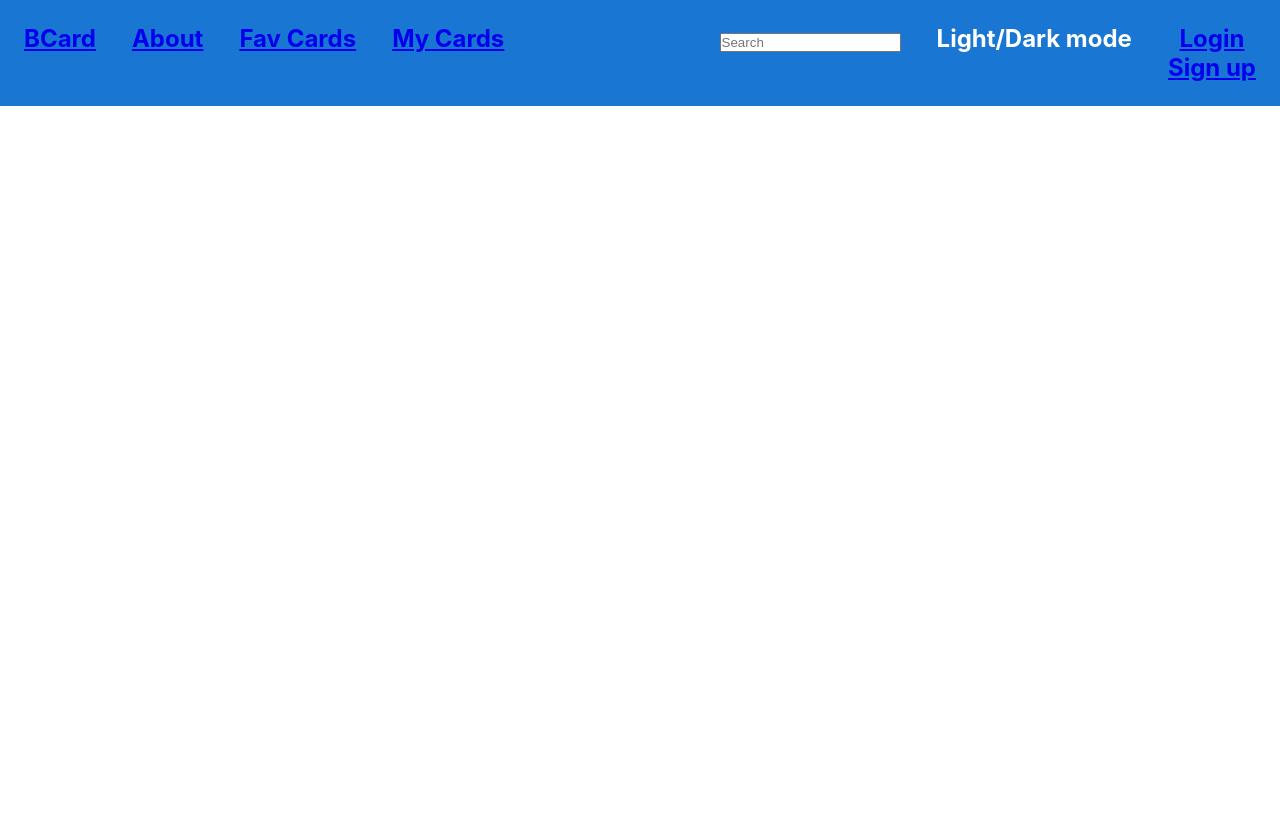
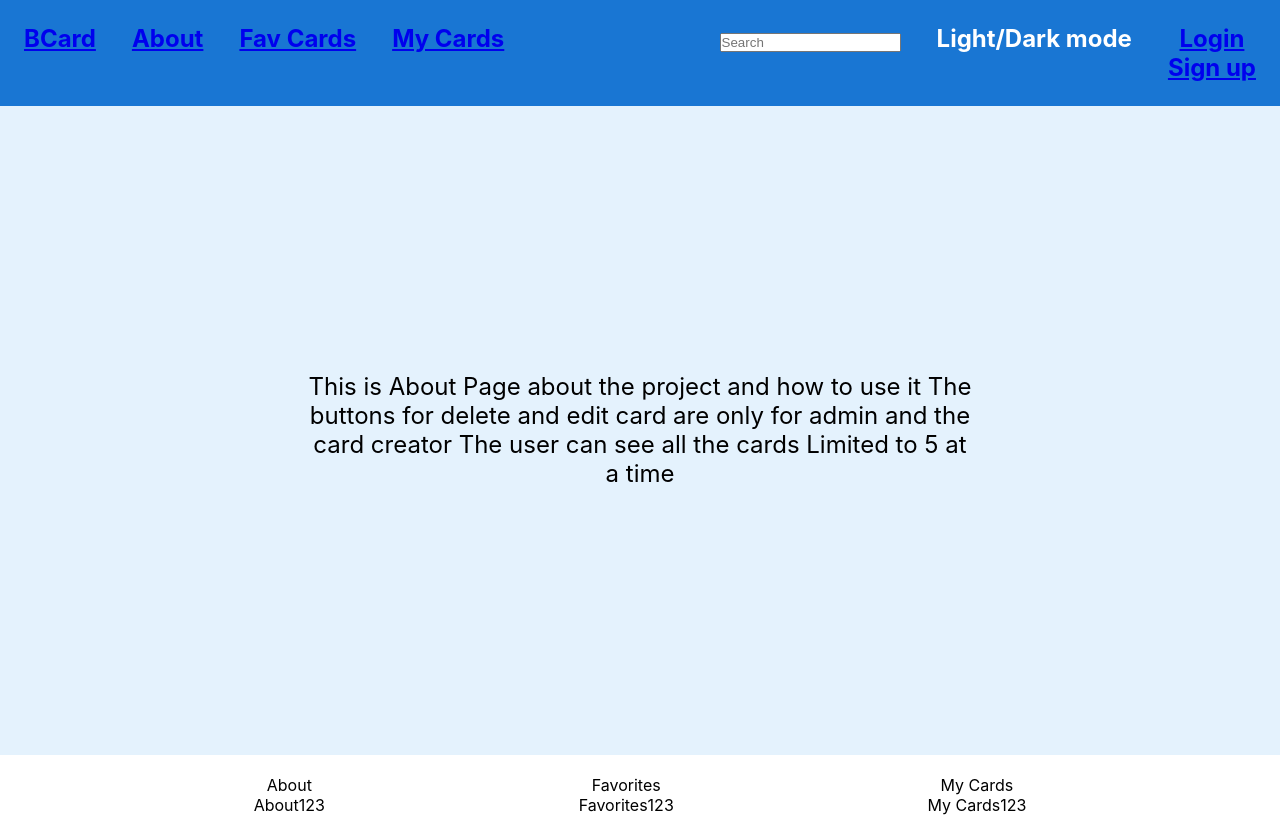
Before and after one commit to Fwaax/Front-End-Final-Project, a React (Create React App) app: page /about in a window 1280 px wide. Built offline with nearby package versions, Linux system fonts and the light colour scheme.

Commit message:
Fixed CSS issues and AboutPage

```diff
--- a/src/App.js
+++ b/src/App.js
@@ -17,6 +17,7 @@ import {
   QueryClient,
   QueryClientProvider,
 } from '@tanstack/react-query'
+import AboutPage from './Pages/AboutPage';
 
 
 function App() {
@@ -75,6 +76,7 @@ function App() {
 
           <Routes>
             <Route path="/signup" element={<SignUp />} />
+            <Route path="/about" element={<AboutPage />} />
             <Route path="/login" element={<Login setIsLoged={setIsLoged} isLoged={isLoged} />} />
             <Route path="/" element={<Body />} />
             <Route path="/mycards" element={<MyCardPage />} />
@@ -82,6 +84,8 @@ function App() {
             <Route path="/favorite" element={<MyFavCardPage />} />
           </Routes>
         </BrowserRouter>
+
+        <Footer />
       </div>
     </QueryClientProvider>
   );
--- a/src/Components/Body/Body.jsx
+++ b/src/Components/Body/Body.jsx
@@ -73,7 +73,6 @@ const Body = () => {
 
 
             </div>
-            <Footer />
         </div>
     )
 }
--- a/src/Components/Body/Bodyjsx.css
+++ b/src/Components/Body/Bodyjsx.css
@@ -5,12 +5,13 @@
     background-color: #e4f2fd;
     row-gap: 2em;
     width: 100vw;
+    height: 100vh;
 }
 
 .containerCards {
     display: flex;
     flex-direction: column;
-    width: 55vw;
+    width: 58vw;
     gap: 1em;
 }
 
--- a/src/Components/Cards/Card.css
+++ b/src/Components/Cards/Card.css
@@ -8,6 +8,7 @@
     height: 400px;
     /* align-items: center; */
     justify-content: space-between;
+    margin-bottom: 1em;
 }
 
 .cardTop {
--- a/src/Components/Cards/Card.jsx
+++ b/src/Components/Cards/Card.jsx
@@ -41,8 +41,12 @@ const Card = ({ card, refetch }) => {
     }
 
     async function handleDelete() {
-        const token = userToken.token;
-        const apiResponse = await axios.delete(`https://monkfish-app-z9uza.ondigitalocean.app/bcard2/cards/${card._id}`, { headers: { "x-auth-token": token } });
+        console.log(`card.addres._id in delete handle: `, card.address._id);
+        if (userToken.decodedToken.payload.isAdmin !== true && userToken.decodedToken.payload._id !== card.address._id) {
+            console.log(`User is not utherized`);
+            return
+        }
+        const apiResponse = await axios.delete(`https://monkfish-app-z9uza.ondigitalocean.app/bcard2/cards/${card._id}`, { headers: { "x-auth-token": userToken.token } });
         console.log(`deleting a card`, apiResponse.status);
     }
 
--- a/src/Components/Cards/EditCardForm.jsx
+++ b/src/Components/Cards/EditCardForm.jsx
@@ -104,6 +104,8 @@ const EditCardsForm = ({ cardDataToEdit, setCardDataToEdit, onEditClick, onCance
                                         id="subtitle"
                                         label="Sub title"
                                         autoFocus
+                                        value={cardDataToEdit.subtitle}
+                                        onChange={(e) => setCardDataToEdit({ ...cardDataToEdit, subtitle: e.target.value })}
                                     />
                                 </Grid>
 
@@ -116,6 +118,8 @@ const EditCardsForm = ({ cardDataToEdit, setCardDataToEdit, onEditClick, onCance
                                         id="description"
                                         label="Description"
                                         name="description"
+                                        value={cardDataToEdit.description}
+                                        onChange={(e) => setCardDataToEdit({ ...cardDataToEdit, description: e.target.value })}
                                     />
                                 </Grid>
 
@@ -127,8 +131,10 @@ const EditCardsForm = ({ cardDataToEdit, setCardDataToEdit, onEditClick, onCance
                                         fullWidth
                                         id="phoneCard"
                                         label="Phone"
-                                        type="number"
+                                        type="text"
                                         name="phoneCard"
+                                        value={cardDataToEdit.phone}
+                                        onChange={(e) => setCardDataToEdit({ ...cardDataToEdit, phone: e.target.value })}
                                     />
                                 </Grid>
 
@@ -141,6 +147,8 @@ const EditCardsForm = ({ cardDataToEdit, setCardDataToEdit, onEditClick, onCance
                                         id="emailCard"
                                         label="Email Address"
                                         name="emailCard"
+                                        value={cardDataToEdit.email}
+                                        onChange={(e) => setCardDataToEdit({ ...cardDataToEdit, email: e.target.value })}
                                     />
                                 </Grid>
 
@@ -153,6 +161,8 @@ const EditCardsForm = ({ cardDataToEdit, setCardDataToEdit, onEditClick, onCance
                                         label="Web"
                                         type="web"
                                         id="web"
+                                        value={cardDataToEdit.web}
+                                        onChange={(e) => setCardDataToEdit({ ...cardDataToEdit, web: e.target.value })}
                                     />
                                 </Grid>
 
@@ -165,6 +175,8 @@ const EditCardsForm = ({ cardDataToEdit, setCardDataToEdit, onEditClick, onCance
                                         label="Img URL"
                                         type="url"
                                         id="imgurlCard"
+                                        value={cardDataToEdit.imgurl}
+                                        onChange={(e) => setCardDataToEdit({ ...cardDataToEdit, imgurl: e.target.value })}
                                     />
                                 </Grid>
 
@@ -177,6 +189,8 @@ const EditCardsForm = ({ cardDataToEdit, setCardDataToEdit, onEditClick, onCance
                                         label="Img ALT"
                                         type="text"
                                         id="imgaltCard"
+                                        value={cardDataToEdit.imgalt}
+                                        onChange={(e) => setCardDataToEdit({ ...cardDataToEdit, imgalt: e.target.value })}
                                     />
                                 </Grid>
 
@@ -189,6 +203,8 @@ const EditCardsForm = ({ cardDataToEdit, setCardDataToEdit, onEditClick, onCance
                                         label="State"
                                         type="text"
                                         id="StateCard"
+                                        value={cardDataToEdit.state}
+                                        onChange={(e) => setCardDataToEdit({ ...cardDataToEdit, state: e.target.value })}
                                     />
                                 </Grid>
 
@@ -202,6 +218,8 @@ const EditCardsForm = ({ cardDataToEdit, setCardDataToEdit, onEditClick, onCance
                                         label="Country"
                                         type="text"
                                         id="countryCard"
+                                        value={cardDataToEdit.country}
+                                        onChange={(e) => setCardDataToEdit({ ...cardDataToEdit, country: e.target.value })}
                                     />
                                 </Grid>
 
@@ -215,6 +233,8 @@ const EditCardsForm = ({ cardDataToEdit, setCardDataToEdit, onEditClick, onCance
                                         label="City"
                                         type="text"
                                         id="cityCard"
+                                        value={cardDataToEdit.city}
+                                        onChange={(e) => setCardDataToEdit({ ...cardDataToEdit, city: e.target.value })}
                                     />
                                 </Grid>
 
@@ -228,6 +248,8 @@ const EditCardsForm = ({ cardDataToEdit, setCardDataToEdit, onEditClick, onCance
                                         label="Street"
                                         type="text"
                                         id="streetCard"
+                                        value={cardDataToEdit.street}
+                                        onChange={(e) => setCardDataToEdit({ ...cardDataToEdit, street: e.target.value })}
                                     />
                                 </Grid>
 
@@ -241,6 +263,8 @@ const EditCardsForm = ({ cardDataToEdit, setCardDataToEdit, onEditClick, onCance
                                         label="House Number"
                                         type="number"
                                         id="houseNumberCard"
+                                        value={cardDataToEdit.houseNumber}
+                                        onChange={(e) => setCardDataToEdit({ ...cardDataToEdit, houseNumber: e.target.value })}
                                     />
                                 </Grid>
 
@@ -253,6 +277,8 @@ const EditCardsForm = ({ cardDataToEdit, setCardDataToEdit, onEditClick, onCance
                                         label="Zip"
                                         type="number"
                                         id="zipCard"
+                                        value={cardDataToEdit.houseNumber}
+                                        onChange={(e) => setCardDataToEdit({ ...cardDataToEdit, houseNumber: e.target.value })}
                                     />
                                 </Grid>
 
--- /dev/null
+++ b/src/Pages/AboutPage.css
@@ -0,0 +1,20 @@
+.textContainer {
+    text-align: center;
+    font-size: 1.5rem;
+    padding: 1rem;
+    margin: 1rem;
+
+    max-width: 700px;
+    /* display: flex;
+    justify-content: center;
+    align-items: center; */
+}
+
+.aboutContainer {
+    background-color: #e4f2fd;
+    display: flex;
+    justify-content: center;
+    align-items: center;
+    flex-direction: column;
+    height: 81.1vh;
+}
--- /dev/null
+++ b/src/Pages/AboutPage.jsx
@@ -0,0 +1,18 @@
+import React from 'react';
+import './AboutPage.css'
+
+const AboutPage = () => {
+    return (
+        <div className='aboutContainer'>
+
+            <div className='textContainer'>
+                This is About Page about the project and how to use it
+                The buttons for delete and edit card are only for admin and the card creator
+                The user can see all the cards Limited to 5 at a time
+            </div>
+
+        </div>
+    )
+}
+
+export default AboutPage
--- a/src/Pages/EditCardPage.jsx
+++ b/src/Pages/EditCardPage.jsx
@@ -83,18 +83,14 @@ const EditCardPage = ({ match }) => {
             "phone": cardDataToSet.phone,
             "email": cardDataToSet.email,
             "web": cardDataToSet.web,
-            "image": {
-                "url": cardDataToSet.image.url,
-                "alt": cardDataToSet.image.alt
-            },
-            "address": {
+            "imgurl": cardDataToSet.image.url,
+            "imgalt": cardDataToSet.image.alt,
             "state": cardDataToSet.address.state,
             "country": cardDataToSet.address.country,
             "city": cardDataToSet.address.city,
             "street": cardDataToSet.address.street,
             "houseNumber": cardDataToSet.address.houseNumber,
             "zip": cardDataToSet.address.zip
-            }
         })
     }
 
```
Lines whose indentation alone changed are shown as unchanged.
